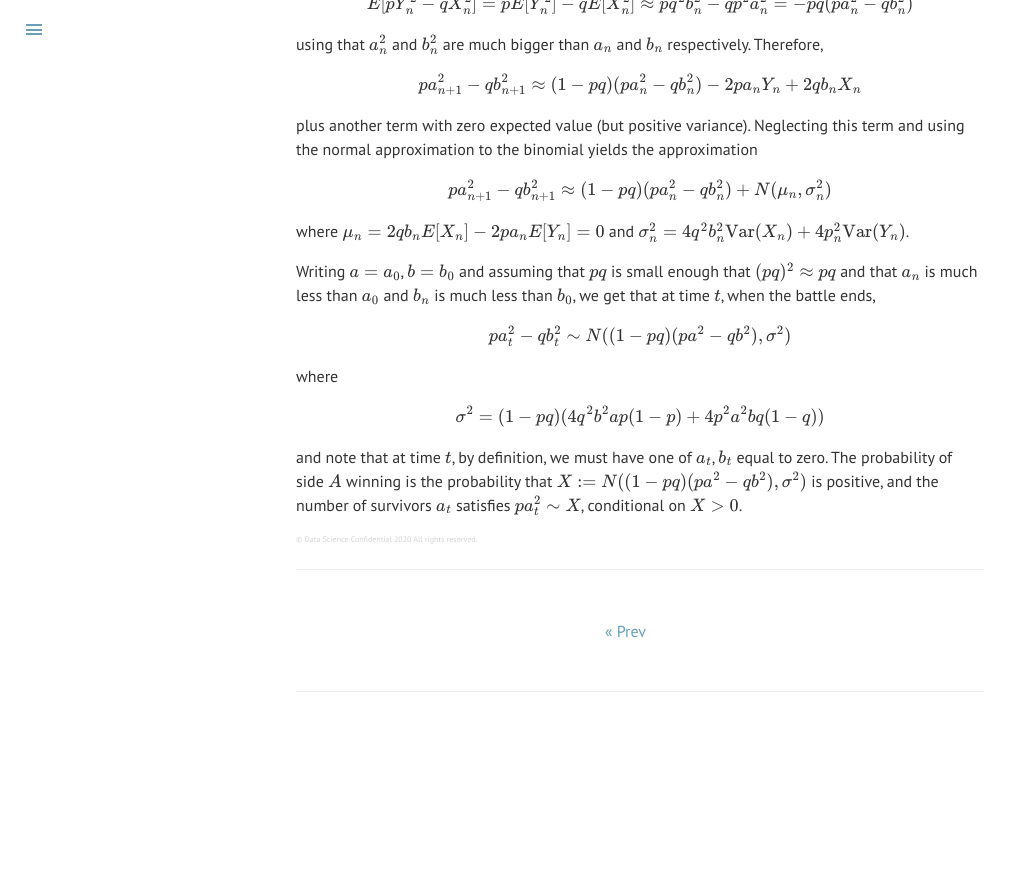
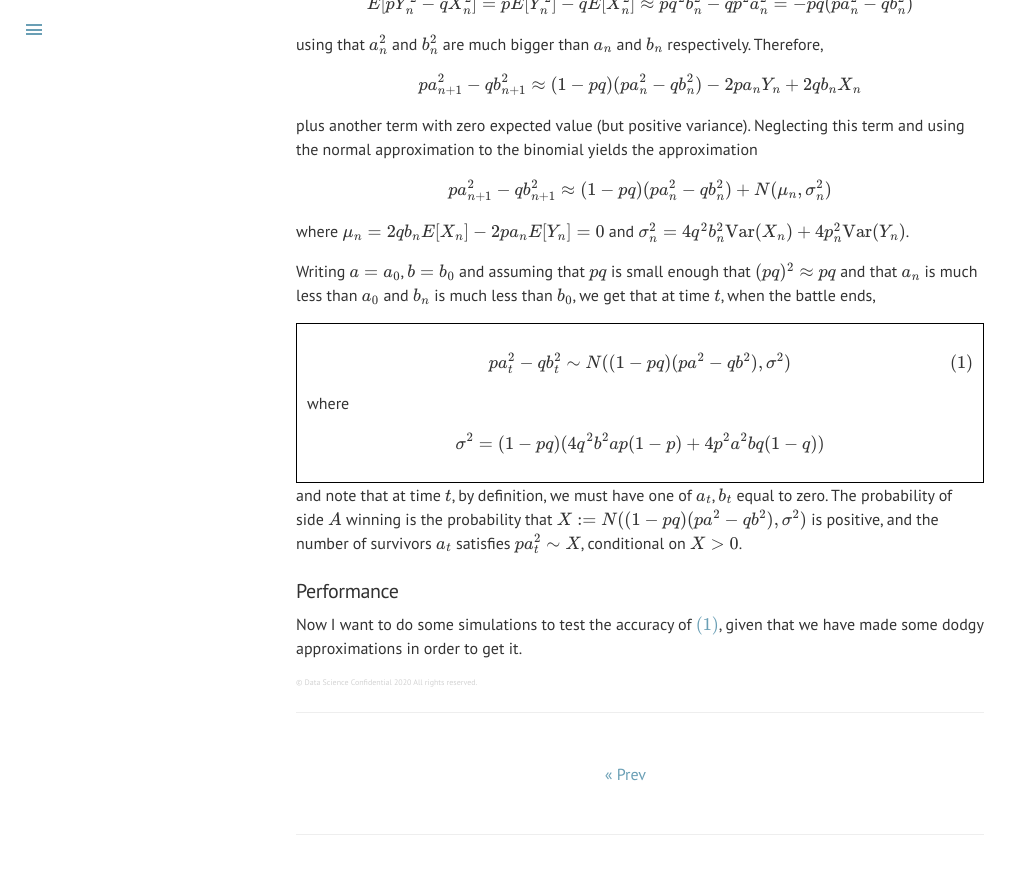
Before and after one commit to datascienceconfidential/datascienceconfidential.github.io, a Jekyll site: the page built from _posts/2020-04-30-gladiator2.md, in a window 1280 px wide and 900 px high, scrolled down 997 px. Shown: the top 874 px of the window, without its empty margins (0-1021 px from the left). Built offline with Jekyll 4.4.1, drawn with Linux system fonts in a browser that asks for light colours; formulas are drawn with MathJax 3; comment, search, counter and statistics services are not loaded; before the commit the page ends 1754 px from its top, so only the background shows below that.

Commit message:
added a box and label

```diff
--- a/_posts/2020-04-30-gladiator2.md
+++ b/_posts/2020-04-30-gladiator2.md
@@ -54,10 +54,16 @@ where $\mu_n = 2qb_nE[X_n] - 2pa_nE[Y_n] = 0$ and $\sigma_n^2 = 4q^2b_n^2\mathrm
 
 Writing $a=a_0$, $b=b_0$ and assuming that $pq$ is small enough that $(pq)^2 \approx pq$ and that $a_n$ is much less than $a_0$ and $b_n$ is much less than $b_0$, we get that at time $t$, when the battle ends,
 
-$$pa_t^2 - qb_t^2 \sim N((1-pq)(pa^2 - qb^2), \sigma^2)$$
+<div style="border: 1px solid black; padding:10px;">
+$$pa_t^2 - qb_t^2 \sim N((1-pq)(pa^2 - qb^2), \sigma^2) \tag{1}\label{eq:1}$$
 
 where
 
 $$\sigma^2 = (1-pq)(4q^2b^2ap(1-p) + 4p^2a^2bq(1-q))$$
+</div>
 
 and note that at time $t$, by definition, we must have one of $a_t$, $b_t$ equal to zero. The probability of side $A$ winning is the probability that $X:= N((1-pq)(pa^2 - qb^2), \sigma^2)$ is positive, and the number of survivors $a_t$ satisfies $pa_t^2 \sim X$, conditional on $X > 0$.
+
+### Performance
+
+Now I want to do some simulations to test the accuracy of $\eqref{eq:1}$, given that we have made some dodgy approximations in order to get it.
```
